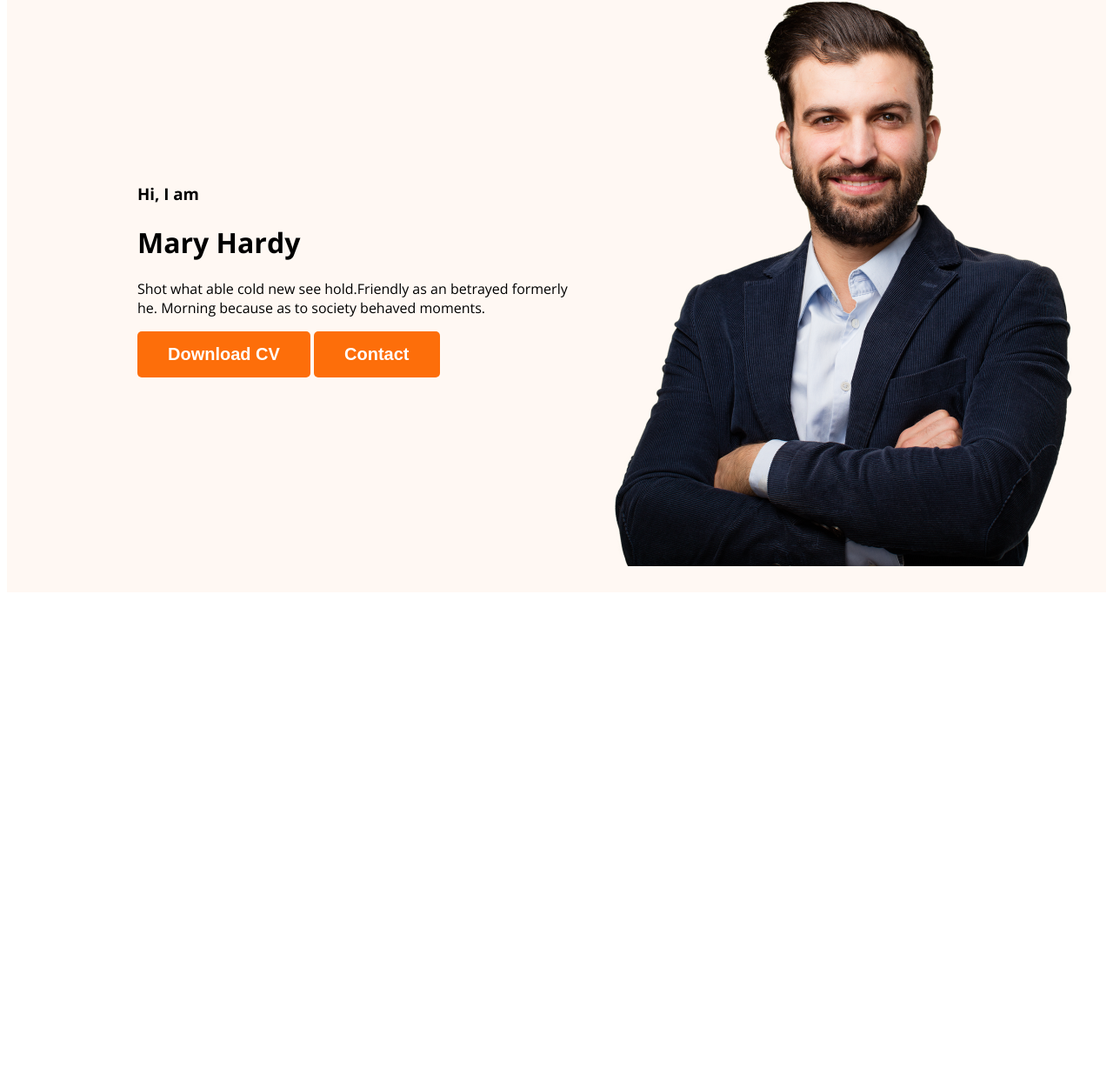
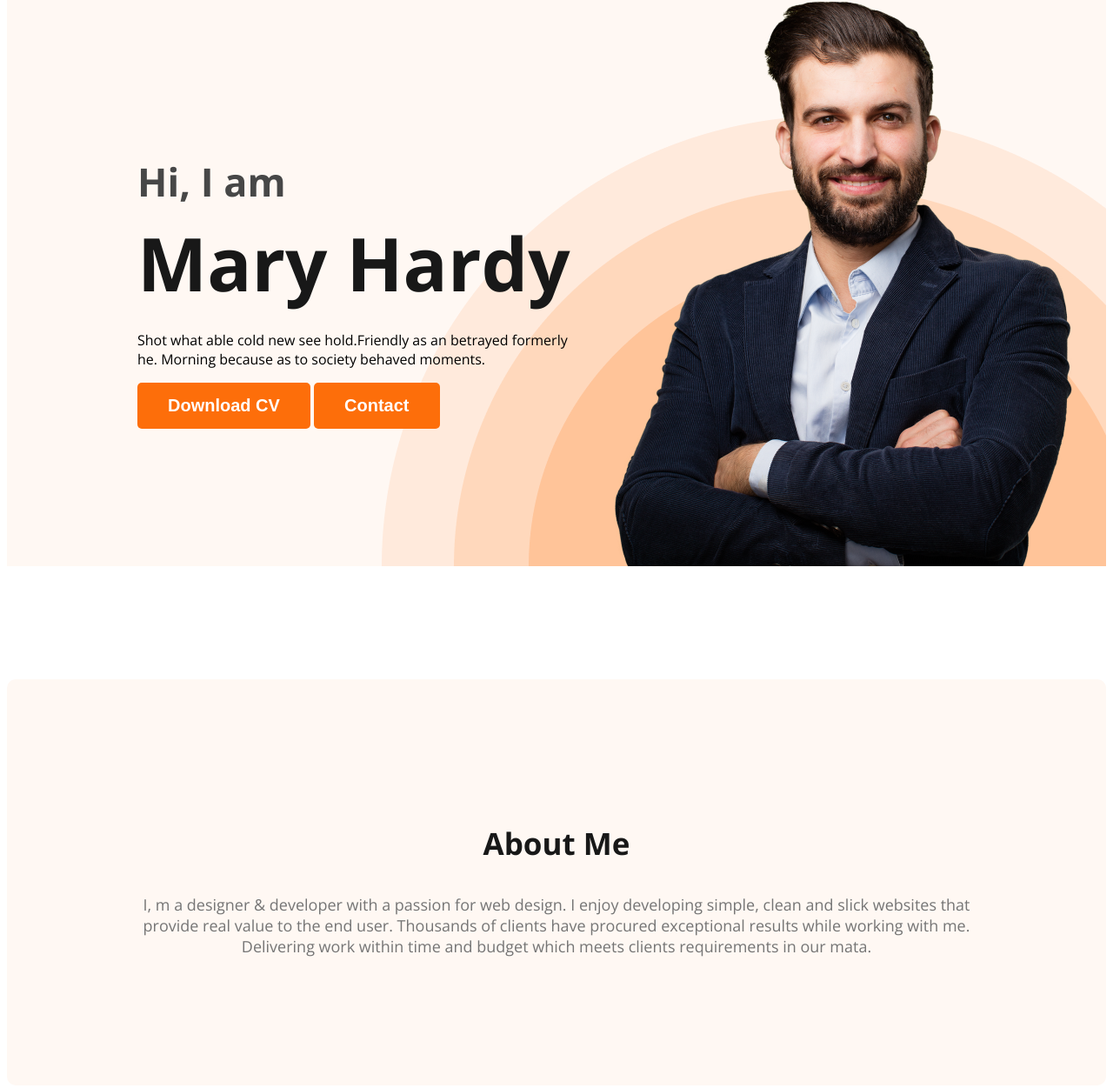
Before and after one commit to nashidrakib/webdeveloper-portfolio, a plain HTML site: page index.html in a window 1280 px wide. Shown: the part 214-1465 px from the top of the page at 87% size. Before the commit the page ends 903 px from the top, so only its background shows below. Drawn offline with nearby package versions, Linux system fonts and the light colour scheme.

Commit message:
about section created

```diff
--- a/index.html
+++ b/index.html
@@ -23,15 +23,18 @@
             <div class="banner-content">
                 <h3 class="banner-greeting">Hi, I  am</h3>
                 <h1 class="banner-title">Mary Hardy</h1>
-                <p>Shot what able cold new see hold.Friendly as an betrayed formerly he. Morning because as to society behaved moments.</p>
+                <p class="banner-description">Shot what able cold new see hold.Friendly as an betrayed formerly he. Morning because as to society behaved moments.</p>
                 <button class="btn-primary">Download CV</button>
                 <button class="btn-primary">Contact</button>
             </div>
-            <img class="profile-picture" src="images/hardy.png" alt="hardy potrait">
+            <img class="profile-picture" src="images/hardy.png" alt="hardy portrait">
         </div>
     </header>
     <main>
-
+        <section class="about">
+            <h3 class="section-title">About Me</h3>
+            <p class="section-description">I, m a designer & developer with a passion for web design. I enjoy developing simple, clean and slick websites that provide real value to the end user. Thousands of clients have procured exceptional results while working with me. Delivering work within time and budget which meets clients requirements in our mata.</p>
+        </section>
     </main>
     <footer>
 
--- a/styles/portfolio.css
+++ b/styles/portfolio.css
@@ -1,12 +1,13 @@
 /* common shared styles */
-body{
+body {
     font-family: 'Open Sans', sans-serif;
 }
-.text-primary{
+
+.text-primary {
     color: #FD6E0A;
 }
 
-.btn-primary{
+.btn-primary {
     border-radius: 5px;
     background: #FD6E0A;
     border: 0;
@@ -17,45 +18,99 @@ body{
     padding: 15px 35px;
 }
 
+.section-title {
+    color: #181818;
+    text-align: center;
+    font-size: 35px;
+    font-weight: 700;
+}
+
+.section-description {
+    color: #757575;
+    text-align: center;
+    font-size: 18px;
+    /* max-width: 827px; */
+}
 
 /* nav related styles */
-nav{
+nav {
     display: flex;
     align-items: center;
     justify-content: space-between;
     margin: 0px 200px;
 }
 
-.nav-title{
+.nav-title {
     color: #181818;
     font-size: 45px;
     font-weight: 800;
 }
 
-nav > ul{
-    display:flex;
+nav>ul {
+    display: flex;
     align-items: center;
 }
 
-nav li{
+nav li {
     list-style: none;
     margin-right: 50px;
 }
 
-nav a{
+nav a {
     text-decoration: none;
     color: #474747;
 }
 
 /* header related styles */
-.header{
+.header {
     background: #FFF8F3;
+    background-image: url('../images/header_bg.png');
+    background-repeat: no-repeat;
+    background-position: bottom right;
 }
-.banner{
-    padding: 30px 30px 30px 150px;
+
+.banner {
+    padding: 30px 30px 0px 150px;
     display: flex;
     align-items: center;
+    justify-content: space-between;
 }
-.banner .profile-picture{
+
+.banner .profile-picture {
     width: 5010;
 }
+
+.banner-greeting {
+    font-size: 45px;
+    color: #474747;
+    margin-bottom: 0px;
+}
+
+.banner-title {
+    font-size: 85px;
+    font-weight: 700;
+    color: #181818;
+    margin-top: 5px;
+    margin-bottom: 20px;
+}
+
+.banner-description {
+    margin-top: 0;
+    margin-bottom: 30;
+    max-width: 500px;
+}
+
+.banner-btn {
+    margin: 0px;
+}
+
+/* main section styles */
+
+/* about section styles */
+
+.about {
+    padding: 130px;
+    border-radius: 10px;
+    background: #FFF8F3;
+    margin: 130px 0;
+}
```
